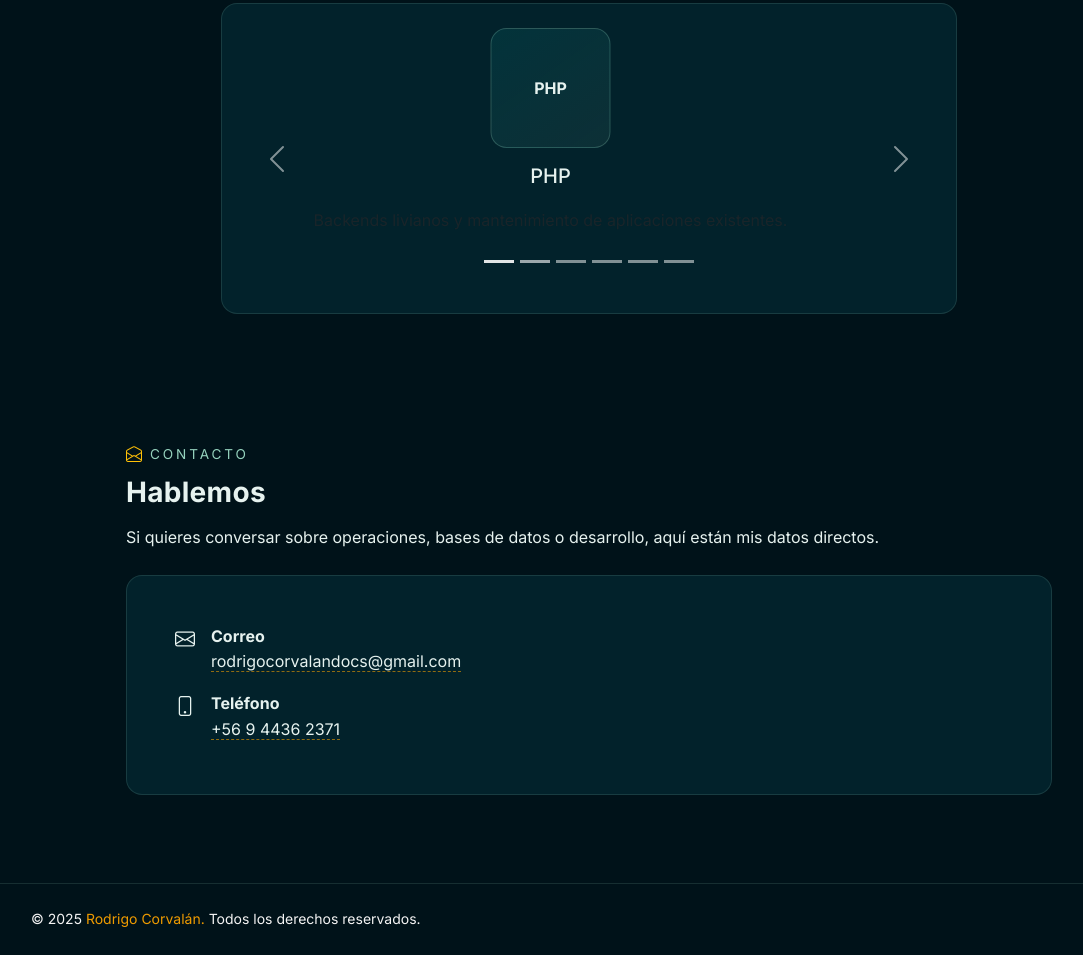
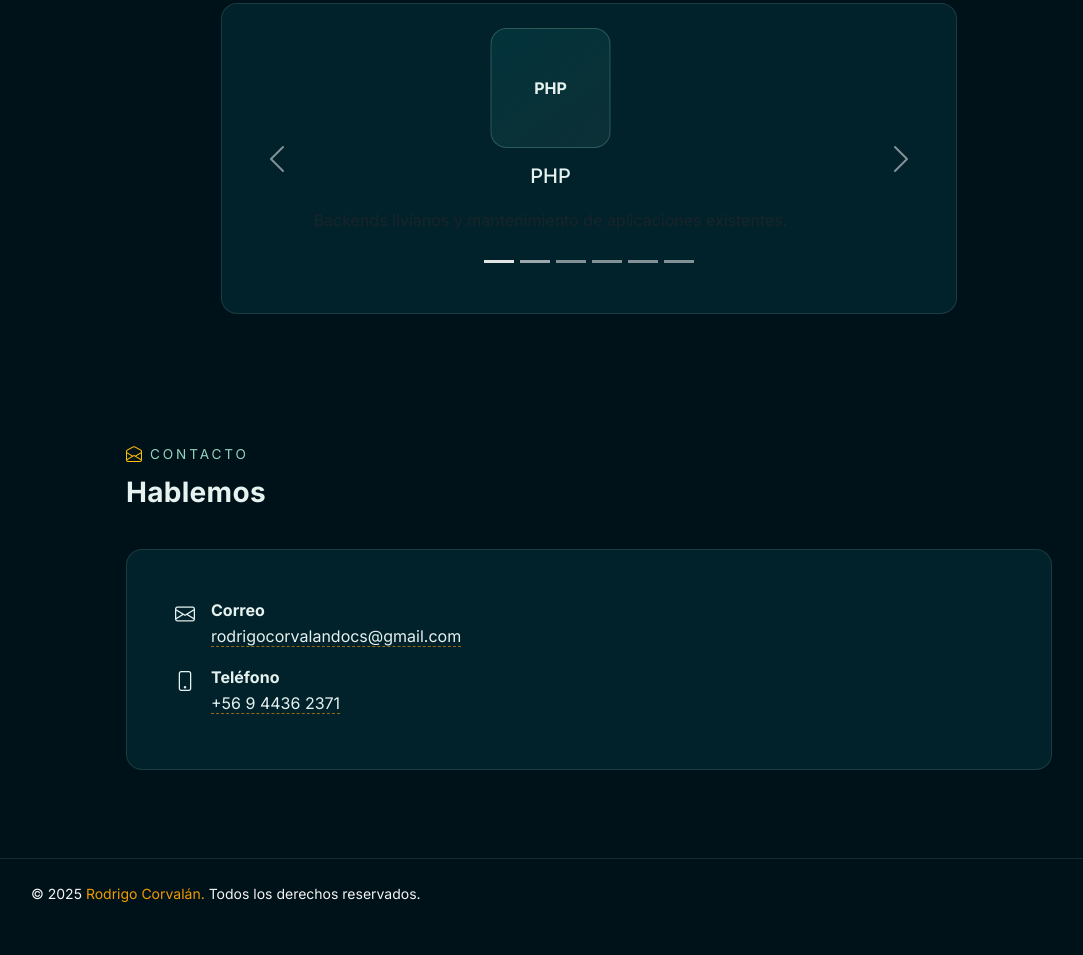
Before and after one commit to RodrigoCorvalan17/rodrigocorvalan.github.io, a plain HTML site: page index.html in a window 1280 px wide. Shown: the part 1404-2359 px from the top of the page, without its empty margins (51-1134 px from the left). After the commit the page ends 2333 px from the top, so only its background shows below. Drawn offline with nearby package versions, Linux system fonts and the light colour scheme.

Commit message:
Corrección textos.

```diff
--- a/index.html
+++ b/index.html
@@ -294,7 +294,6 @@
             <span class="section-kicker">Contacto</span>
           </div>
           <h2 class="section-title h3 mb-3">Hablemos</h2>
-          <p class="mb-0">Si quieres conversar sobre operaciones, bases de datos o desarrollo, aquí están mis datos directos.</p>
         </div>
       </div>
 
```
